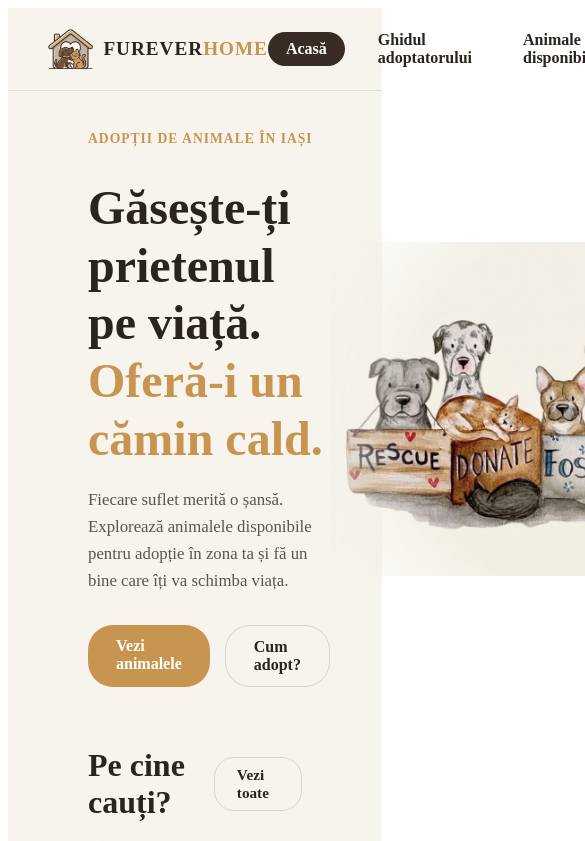
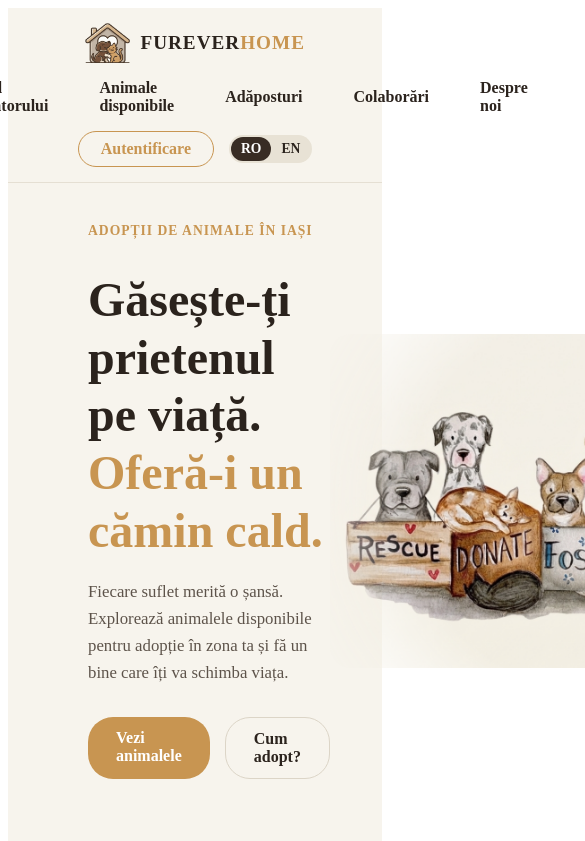
Before and after one commit to Fur-Ever-Home/FurEverHome-FE, a React (Vite) app: page / in a window 390 px wide. Shown: the top 841 px of the page, 585 px wide, since content can reach past the window. Built offline with nearby package versions, Linux system fonts and the light colour scheme.

Commit message:
Update Home.css

```diff
--- a/src/pages/Home.css
+++ b/src/pages/Home.css
@@ -369,3 +369,22 @@
   background-color: #b38241;
   transform: translateY(-2px);
 }
+
+
+
+/* Adaptare pentru ecran de telefon (Mobile View) */
+@media (max-width: 768px) {
+    .container, .main-content {
+        flex-direction: column;
+        width: 100%;
+        padding: 10px;
+    }
+    header {
+        flex-direction: column;
+        gap: 8px;
+    }
+    .pet-card {
+        width: 100%;
+        margin-bottom: 10px;
+    }
+}
```
